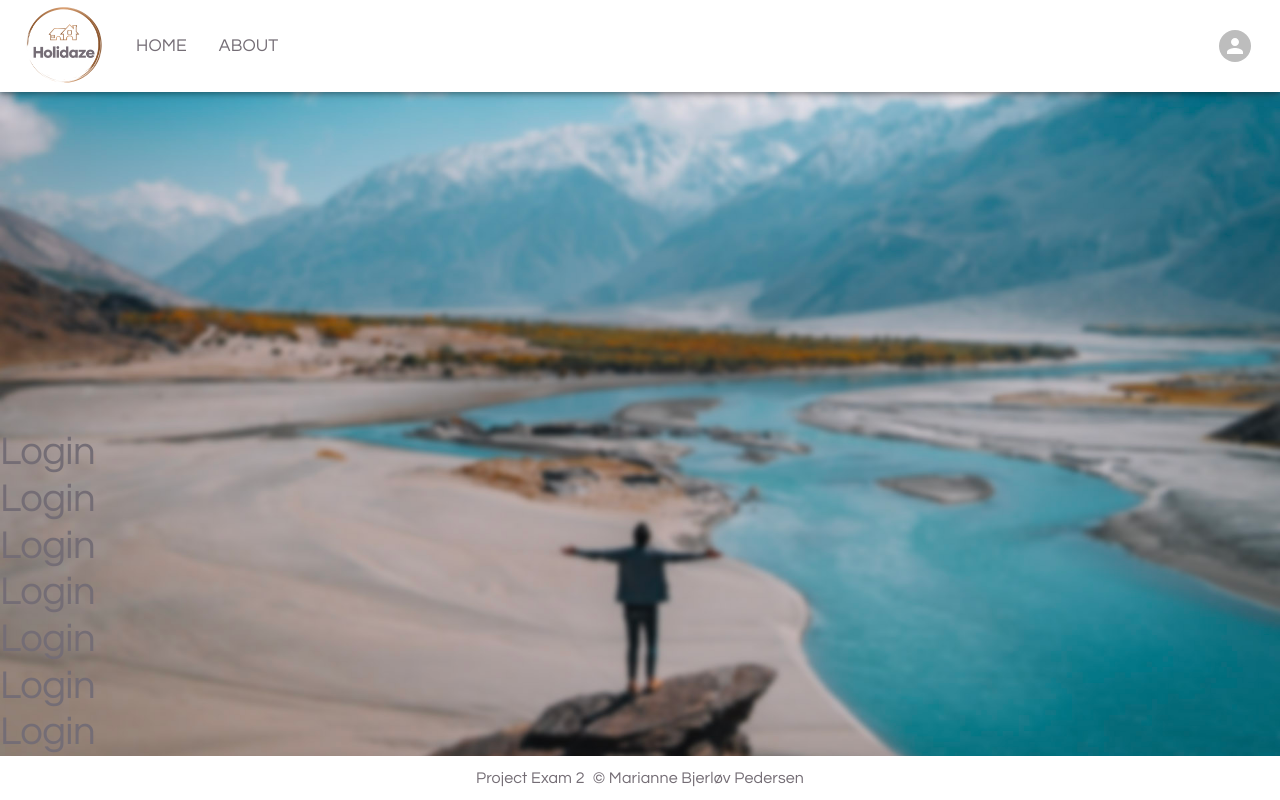
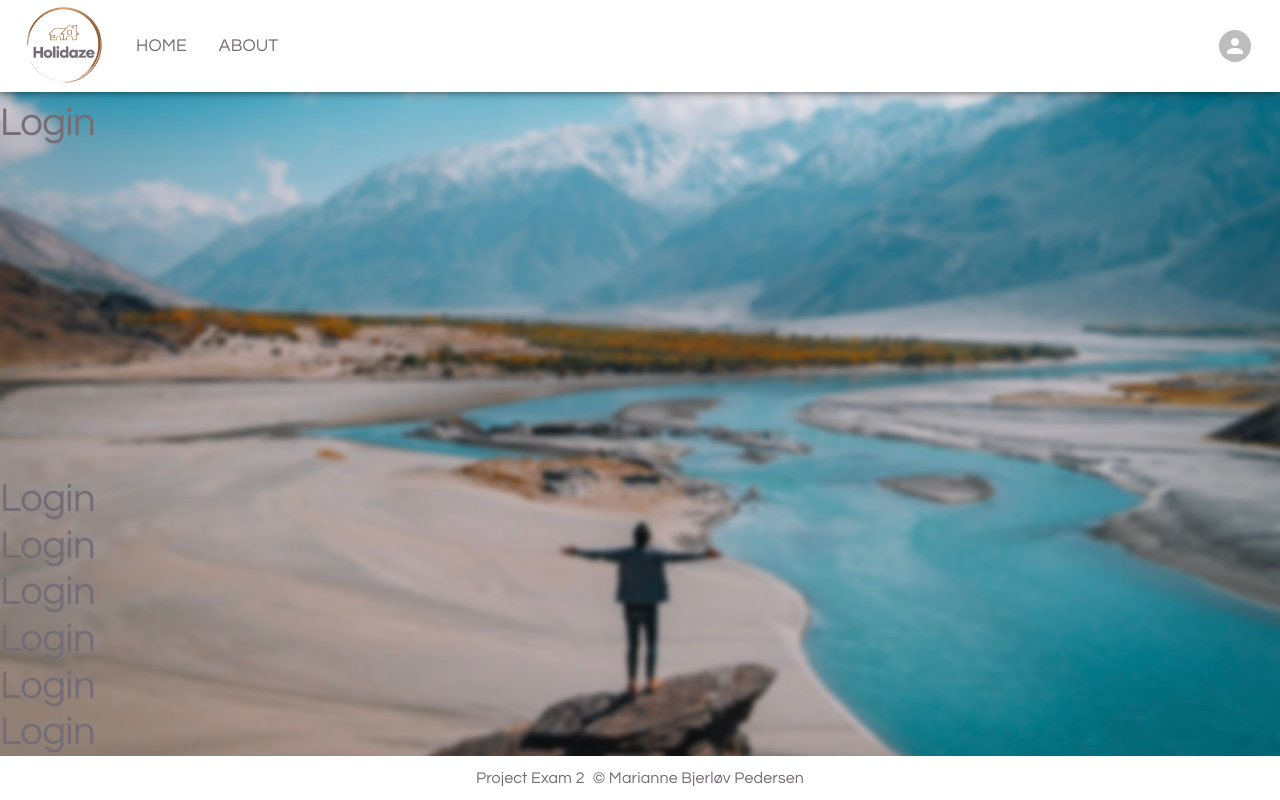
Before and after one commit to Mariannebp/Holidaze, a React (Create React App) app: page /pages/login in a window 1280 px wide. Built offline with nearby package versions, Linux system fonts and the light colour scheme.

Commit message:
fixed issues with scrollbar and positioning

```diff
--- a/src/components/footer/footer.jsx
+++ b/src/components/footer/footer.jsx
@@ -5,7 +5,7 @@ import { Typography, Stack, Box } from "@mui/material";
  */
 function Footer() {
   return (
-    <Box sx={{ backgroundColor: 'white', width: '100vw', display: 'flex', flexDirection: 'column', alignItems: 'center' }}>
+    <Box sx={{ backgroundColor: 'white', width: '100%', display: 'flex', flexDirection: 'column', alignItems: 'center' }}>
       <Stack direction={{ xs: "column", sm: "row" }} spacing={{ xs: 0, sm: 1 }} sx={{ textAlign: 'center', margin: "10px auto" }}>
         <Typography variant="body1" color="primary">Project Exam 2</Typography>
         <Typography variant="body1" color="primary">© Marianne Bjerløv Pedersen</Typography>
--- a/src/components/header/header.jsx
+++ b/src/components/header/header.jsx
@@ -16,7 +16,7 @@ function Header() {
   return (
     <Box sx={{ flexGrow: 1, marginBottom: '100px' }}>
       <AppBar>
-        <Toolbar sx={{ backgroundColor: 'white', position: 'fixed', width: '100vw', boxShadow: 4, paddingLeft: '24px' }}>
+        <Toolbar sx={{ backgroundColor: 'white', position: 'fixed', width: '100%', boxShadow: 4, paddingLeft: '24px' }}>
           <Stack direction="row" spacing={{ xs: 1, sm: 4 }} sx={{ flexGrow: 1, alignItems: "center" }} >
             <Link href="/">
               <img src={logo} alt="Logo" style={logoStyle} />
--- a/src/components/layout/layout.jsx
+++ b/src/components/layout/layout.jsx
@@ -1,18 +1,18 @@
 import { Outlet } from "react-router-dom";
 import Header from "../header/header";
 import Footer from "../footer/footer";
-import { Stack } from "@mui/material";
+import { Box } from "@mui/material";
 
 /**
  * Sets and renders the layout for the pages.
  */
 function Layout() {
   return (
-    <Stack direction="column" justifyContent="space-between" minHeight="100vh"  >
+    <Box sx={{ display: 'grid', gridTemplateRows: 'auto 1fr auto', height: '100vh' }} >
       <Header />
       <Outlet />
       <Footer />
-    </Stack>
+    </Box>
   )
 }
 
```
